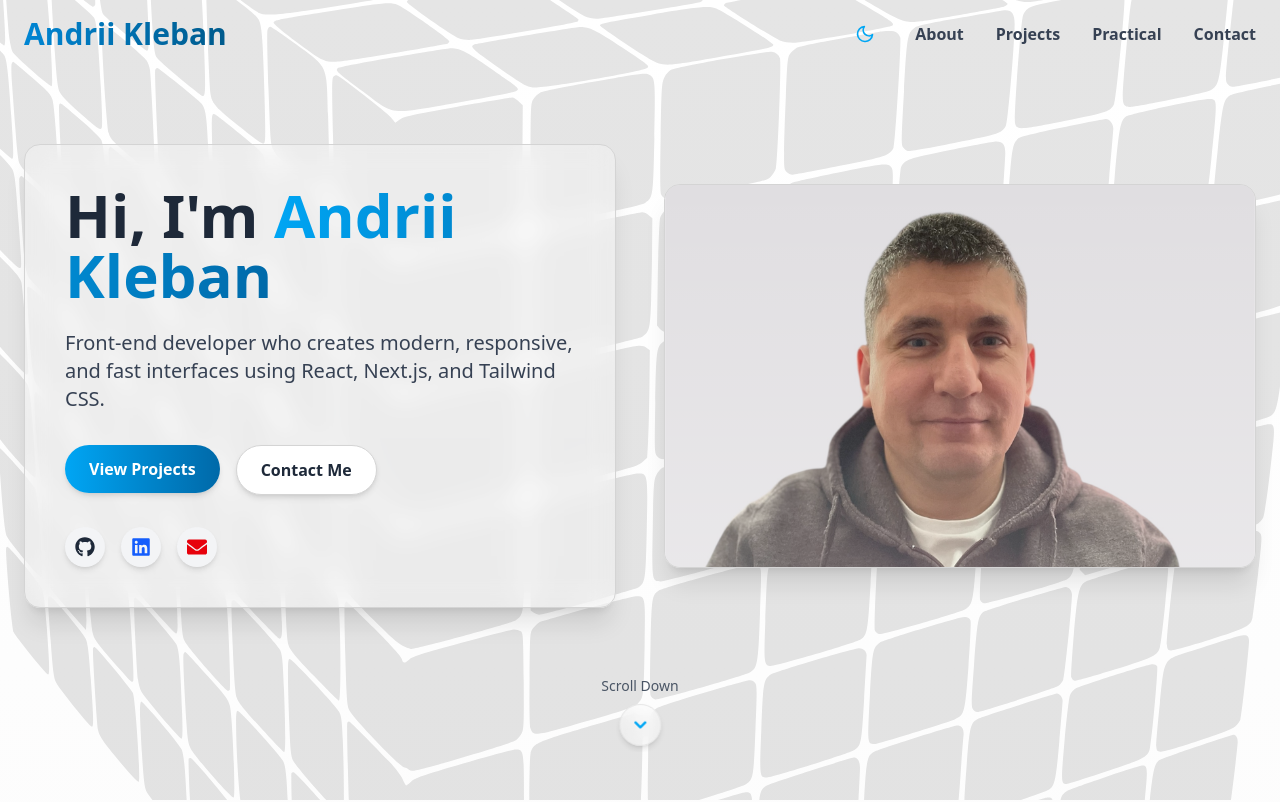
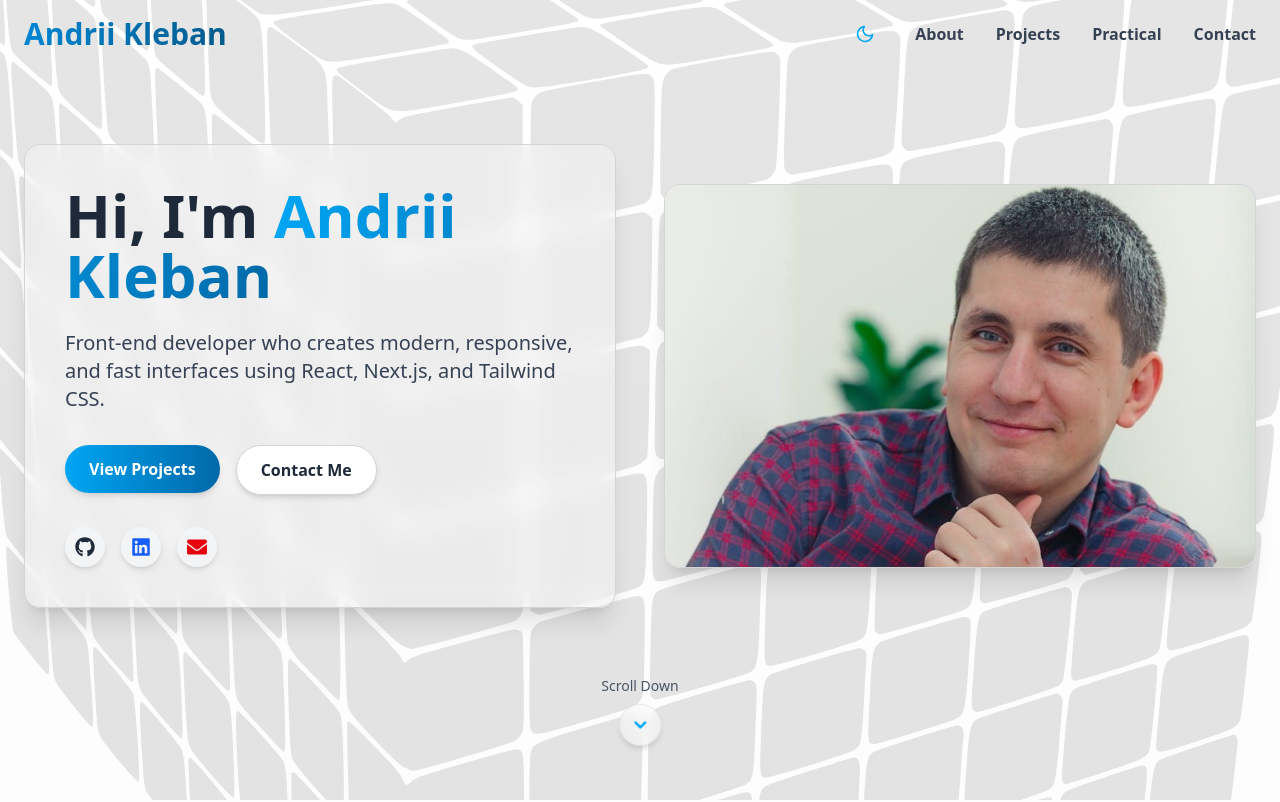
Before and after one commit to KlebanAndrii/frontend-portfolio, a Next.js app: page / in a window 1280 px wide. Shown: the top 802 px of the page. Built offline with nearby package versions, Linux system fonts and the light colour scheme.

Commit message:
Change photo in hero section

```diff
--- a/components/home/Hero.tsx
+++ b/components/home/Hero.tsx
@@ -5,6 +5,7 @@ import Link from "next/link";
 import { HiChevronDown } from "react-icons/hi";
 import SocialLinks from "../common/SocialIconLink";
 import { fadeInLeft, fadeInRight, fadeInUp } from "@/utils/animation";
+import Image from "next/image";
 
 const Hero = () => {
   const scrollToSection = (sectionId: string) => {
@@ -70,11 +71,13 @@ const Hero = () => {
 
           <motion.div {...fadeInRight()} className="order-1 md:order-2">
             <div className="group relative h-80 w-full overflow-hidden rounded-2xl border border-neutral-300 shadow-xl md:h-96 dark:border-neutral-700">
-              <div
-                role="presentation"
-                className="absolute inset-0 bg-[url('/images/photo_w.JPEG')] bg-cover bg-center transition-all duration-500 group-hover:scale-105"
-              ></div>
-              <div className="absolute inset-0 bg-gradient-to-t to-transparent dark:from-black/50 from-white/30"></div>
+              <Image
+                src="/images/my-photo.jpg"
+                alt="Andrii Kleban"
+                fill
+                className="object-cover object-[center_20%] transition-all duration-500 group-hover:scale-105"
+                priority
+              />
             </div>
           </motion.div>
         </div>
```
Also changed, not shown: public/images/my-photo.jpg (added), public/images/photo_w.JPEG (deleted).
